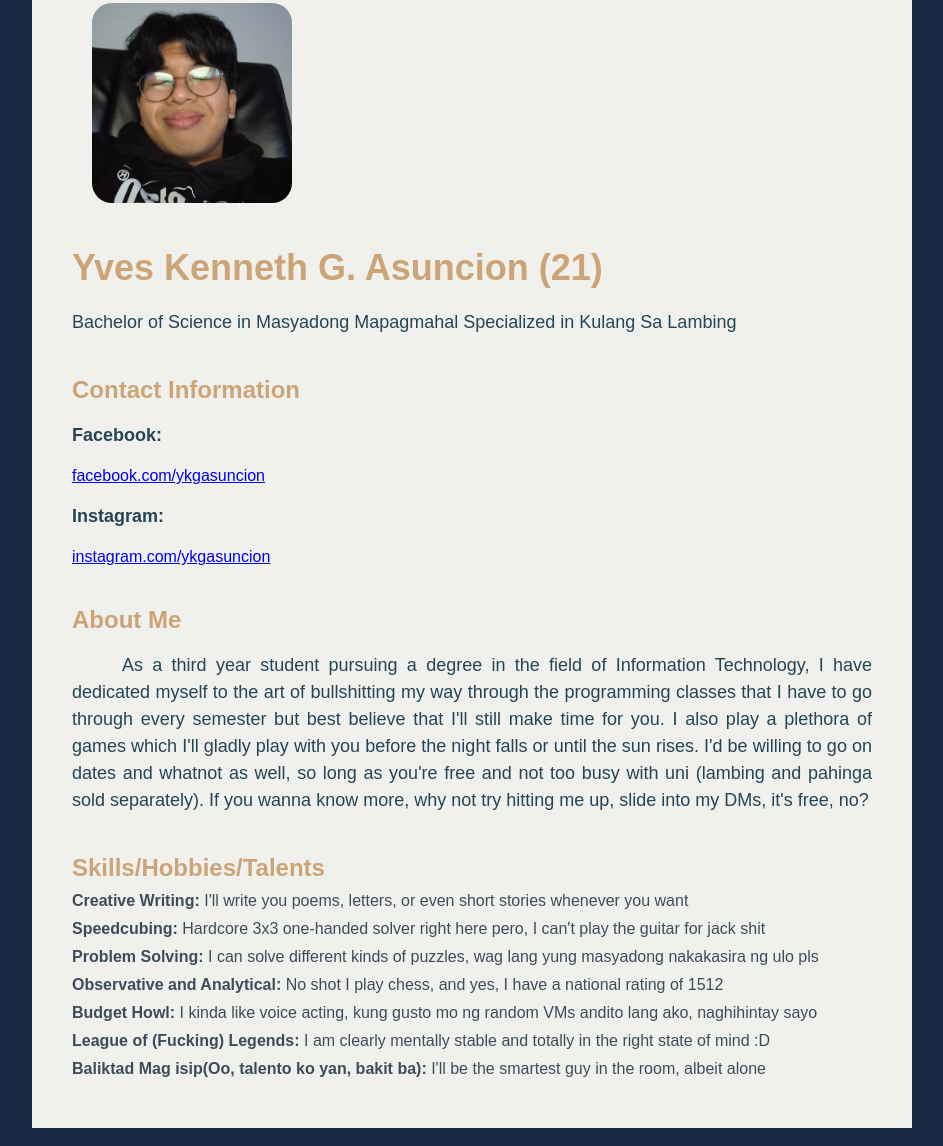
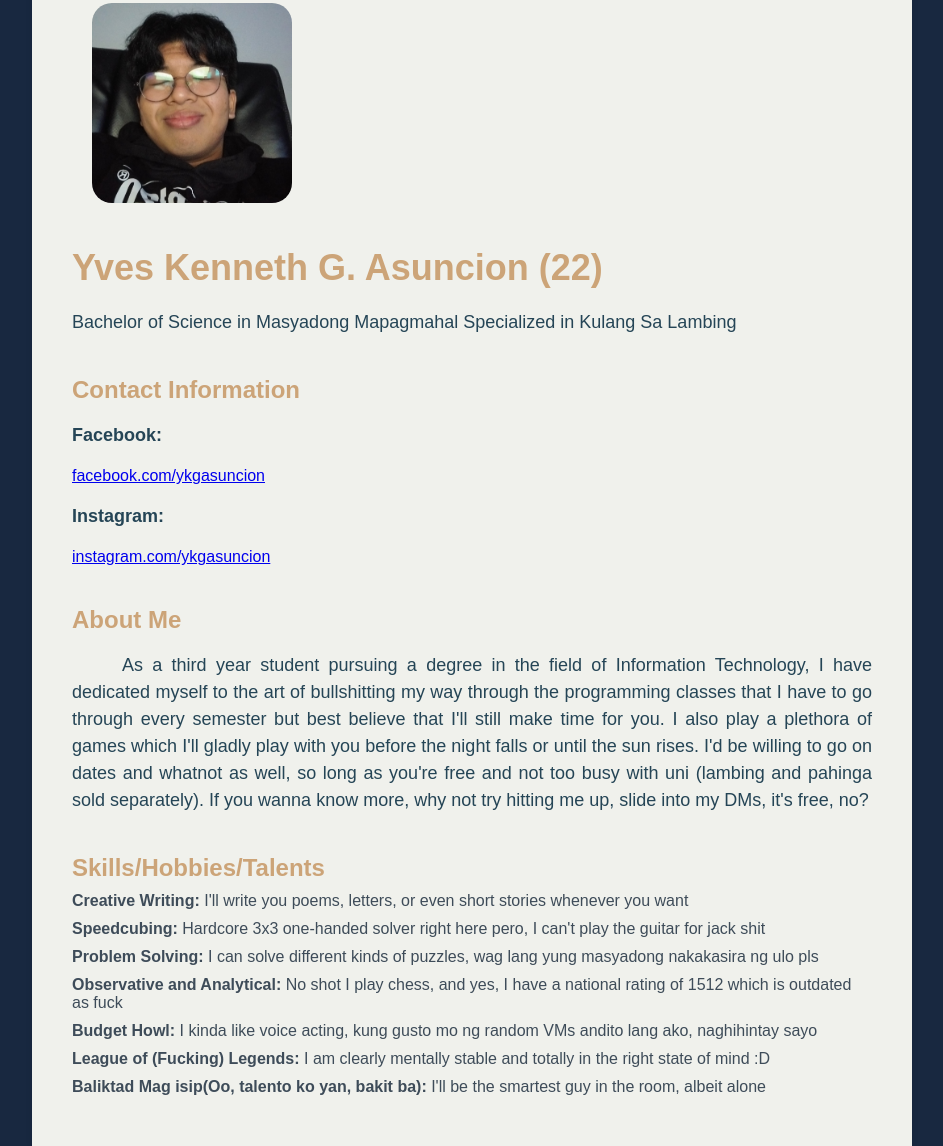
Before and after one commit to kaleidono/awooga-booga, a plain HTML site: page index.html in a window 1280 px wide. Shown: the part 57-1203 px from the top of the page, without its empty margins (168-1111 px from the left). Drawn offline with Linux system fonts and the light colour scheme.

Commit message:
Update index.html

```diff
--- a/index.html
+++ b/index.html
@@ -71,7 +71,7 @@
   <div class="container">
       <img class="picture" src="1.jpg" alt="kunwari kuntento sa buhay">
 
-    <h1>Yves Kenneth G. Asuncion (21)</h1>
+    <h1>Yves Kenneth G. Asuncion (22)</h1>
     <p>Bachelor of Science in Masyadong Mapagmahal Specialized in Kulang Sa Lambing</p>
 
     <div class="contact-info">
@@ -94,7 +94,7 @@
       <li class="list-item"><b>Creative Writing:</b> I'll write you poems, letters, or even short stories whenever you want </li>
 	  <li class="list-item"><b>Speedcubing:</b> Hardcore 3x3 one-handed solver right here pero, I can't play the guitar for jack shit</li>
       <li class="list-item"><b>Problem Solving:</b> I can solve different kinds of puzzles, wag lang yung masyadong nakakasira ng ulo pls </li>
-      <li class="list-item"><b>Observative and Analytical:</b> No shot I play chess, and yes, I have a national rating of 1512 </li>
+      <li class="list-item"><b>Observative and Analytical:</b> No shot I play chess, and yes, I have a national rating of 1512 which is outdated as fuck </li>
       <li class="list-item"><b>Budget Howl:</b> I kinda like voice acting, kung gusto mo ng random VMs andito lang ako, naghihintay sayo</li>
 	  <li class="list-item"><b>League of (Fucking) Legends:</b> I am clearly mentally stable and totally in the right state of mind :D</li>
 	  <li class="list-item"><b>Baliktad Mag isip(Oo, talento ko yan, bakit ba):</b> I'll be the smartest guy in the room, albeit alone</li>
```
